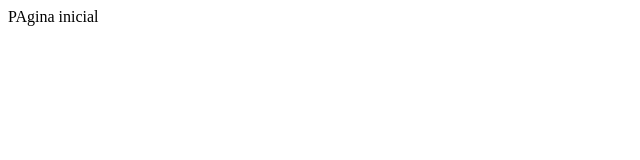
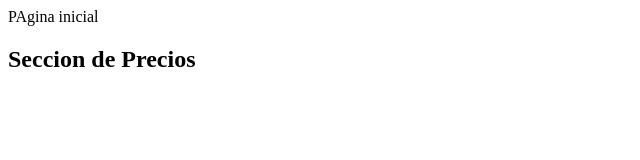
Before and after one commit to fredyxander/Meli-practica, a plain HTML site: page index.html in a window 1280 px wide. Shown: the whole page, without its empty margins (0-640 px from the left). Drawn offline with Linux system fonts and the light colour scheme.

Commit message:
se agrega la seccion de precios

```diff
--- a/index.html
+++ b/index.html
@@ -7,5 +7,8 @@
 </head>
 <body>
     PAgina inicial
+    <div>
+        <h2>Seccion de Precios</h2>
+    </div>
 </body>
 </html>
```
